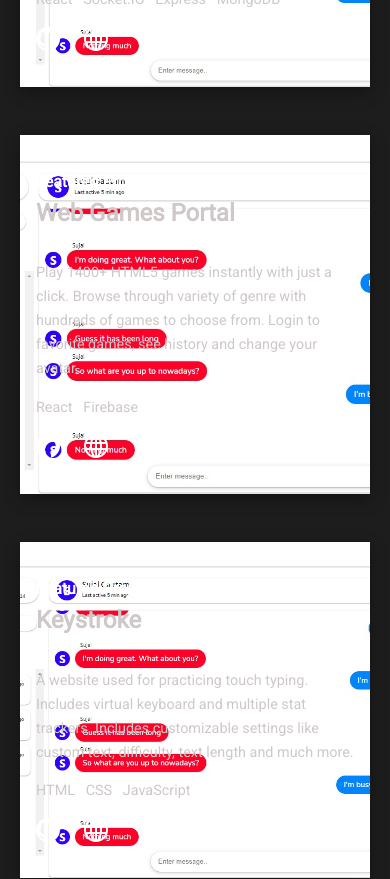
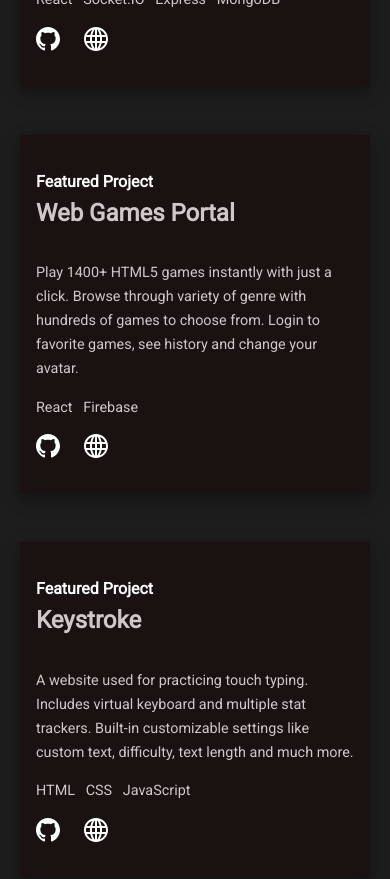
Before and after one commit to KushalUpreti/Portfolio, a Next.js app: page / in a window 390 px wide. Shown: the part 2520-3399 px from the top of the page. Built offline with nearby package versions, Linux system fonts and the light colour scheme; a web font is replaced by a local one.

Commit message:
Disabled mobile background for now

```diff
--- a/react/component/Project/Project.module.css
+++ b/react/component/Project/Project.module.css
@@ -20,8 +20,8 @@
 }
 
 .project_li > .project_text {
-  background: url(/assets/desktop/ReactChat.jpeg);
-  background-color: #cccccc;
+  /* background: url(/assets/mobile/ReactChat.jpeg); */
+  background-color: #1a1111;
   background-size: cover;
   color: var(--secondary-font-color);
   padding: 1rem 1rem 2rem 1rem;
--- a/react/sections/Projects/Projects.js
+++ b/react/sections/Projects/Projects.js
@@ -36,7 +36,7 @@ export default function Projects() {
                 image_src="/assets/desktop/Keystroke.png"
                 title="Keystroke"
                 project_link="https://github.com/KushalUpreti/Keystroke"
-                project_desc={"A website used for practicing touch typing. Includes virtual keyboard and multiple stat trackers. Includes customizable settings" +
+                project_desc={"A website used for practicing touch typing. Includes virtual keyboard and multiple stat trackers. Built-in customizable settings" +
                     " like custom text, difficulty, text length and much more."}
                 tech_stack="HTML &nbsp; CSS &nbsp; JavaScript"
                 hosted_link="https://kushalupreti.github.io/Keystroke/"
```
